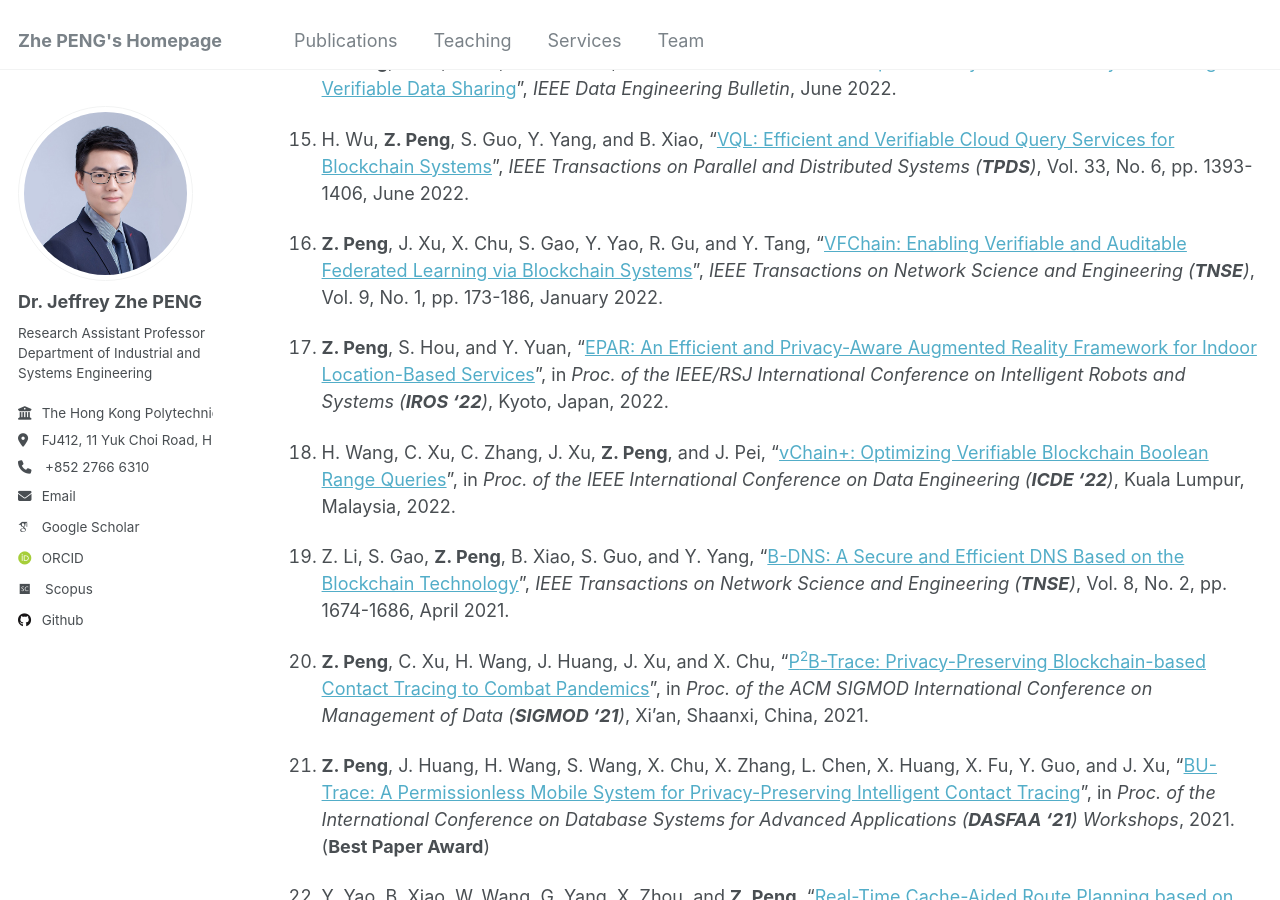
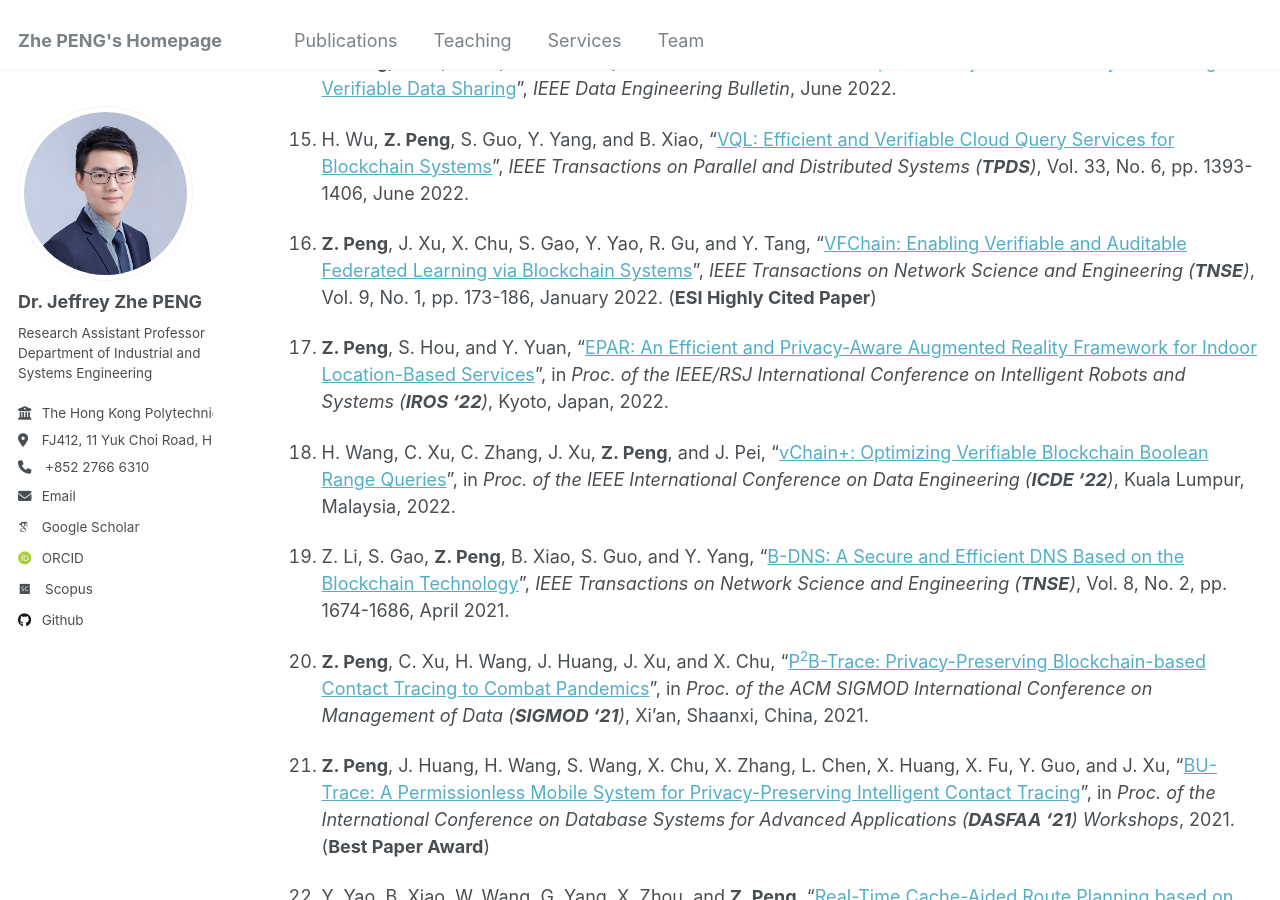
Before and after one commit to PENG-Zhe/peng-zhe.github.io, a Jekyll site: the page built from _pages/publications.md, in a window 1280 px wide and 900 px high, scrolled down 1380 px. Built offline with Jekyll 4.4.1, drawn with Linux system fonts in a browser that asks for light colours; some web fonts are replaced.

Commit message:
Update publications.md

```diff
--- a/_pages/publications.md
+++ b/_pages/publications.md
@@ -34,7 +34,7 @@ layout: archive
 
 1. H. Wu, **Z. Peng**, S. Guo, Y. Yang, and B. Xiao, "[VQL: Efficient and Verifiable Cloud Query Services for Blockchain Systems](https://ieeexplore.ieee.org/document/9541060)", _IEEE Transactions on Parallel and Distributed Systems (**TPDS**)_, Vol. 33, No. 6, pp. 1393-1406, June 2022.
 
-1. **Z. Peng**, J. Xu, X. Chu, S. Gao, Y. Yao, R. Gu, and Y. Tang, "[VFChain: Enabling Verifiable and Auditable Federated Learning via Blockchain Systems](https://ieeexplore.ieee.org/document/9321132)", _IEEE Transactions on Network Science and Engineering (**TNSE**)_, Vol. 9, No. 1, pp. 173-186, January 2022.
+1. **Z. Peng**, J. Xu, X. Chu, S. Gao, Y. Yao, R. Gu, and Y. Tang, "[VFChain: Enabling Verifiable and Auditable Federated Learning via Blockchain Systems](https://ieeexplore.ieee.org/document/9321132)", _IEEE Transactions on Network Science and Engineering (**TNSE**)_, Vol. 9, No. 1, pp. 173-186, January 2022. (**ESI Highly Cited Paper**)
 
 1. **Z. Peng**, S. Hou, and Y. Yuan, "[EPAR: An Efficient and Privacy-Aware Augmented Reality Framework for Indoor Location-Based Services](https://ieeexplore.ieee.org/document/9981149)", in _Proc. of the IEEE/RSJ International Conference on Intelligent Robots and Systems (**IROS '22**)_, Kyoto, Japan, 2022.
 
```
